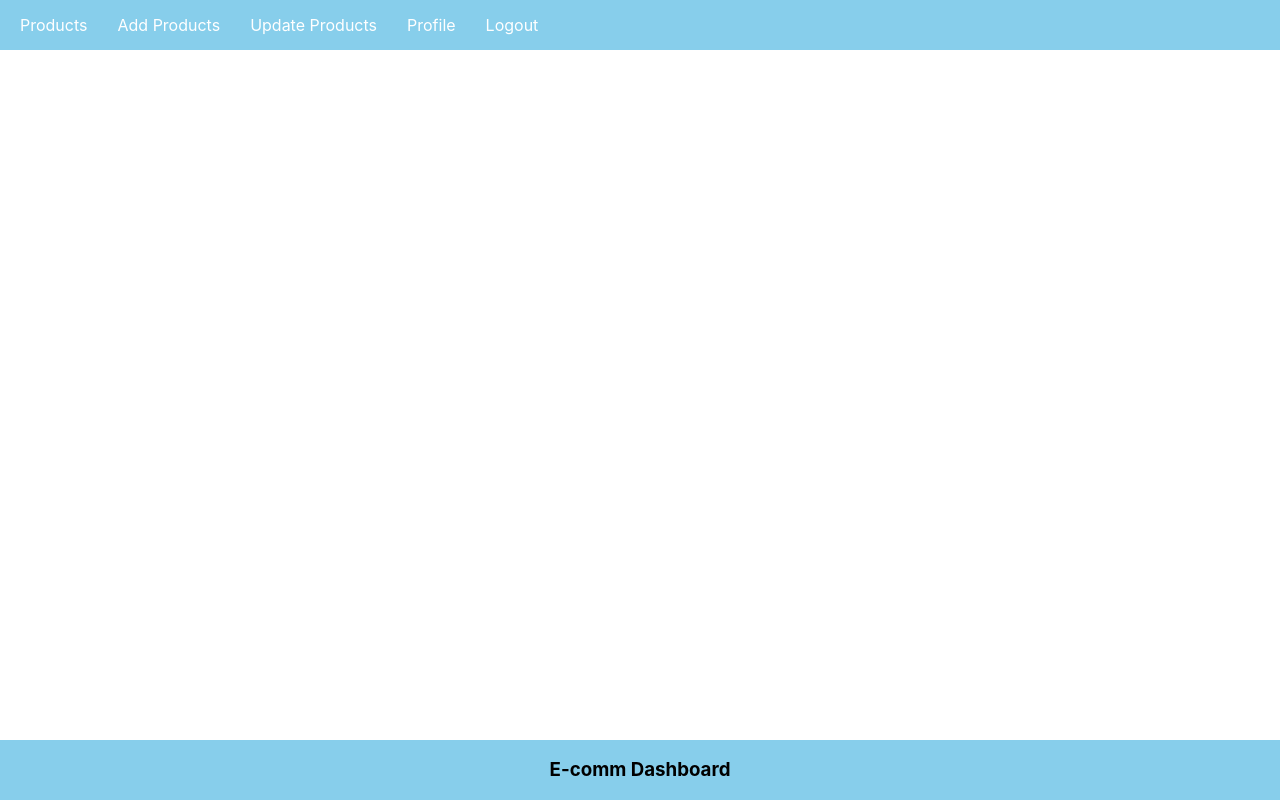
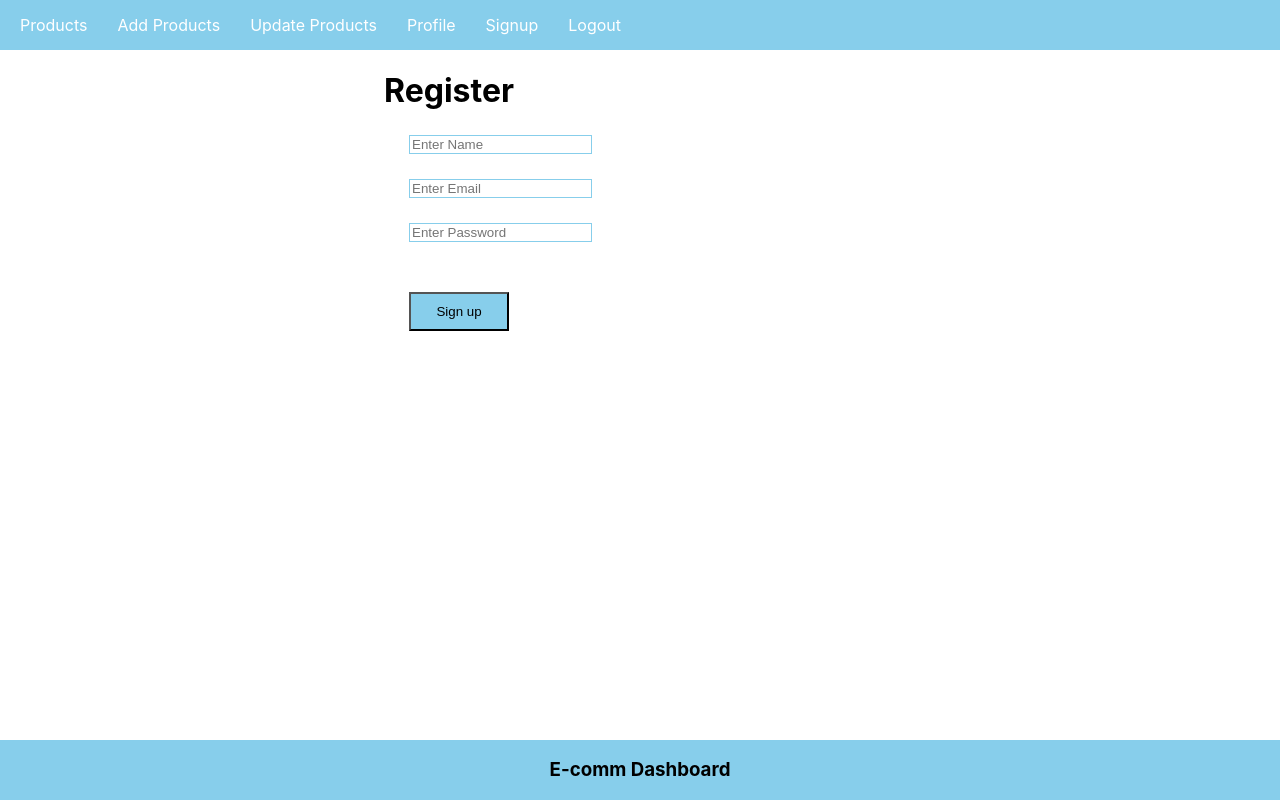
Before and after one commit to anon1277/mern-ecommerce-dashboard-main, a React (Create React App) app in the folder frontend/: page /signup in a window 1280 px wide. Built offline with nearby package versions, Linux system fonts and the light colour scheme.

Commit message:
React Register Form

```diff
--- a/frontend/src/App.css
+++ b/frontend/src/App.css
@@ -25,6 +25,29 @@
   text-decoration: none;
 }
 
+/* register page Input Fields */
+.inputBox{
+  display: block;
+  margin: 25px;
+  padding: 7x;
+  border: 1px solid skyblue;
+}
+
+
+/* registe_div on register Form */
+.registe_div{
+  margin-left: 30%;
+
+}
+
+/* .Signup_btn on Register Form */
+.Signup_btn{
+  margin: 25px;
+  padding: 10px;
+  width: 100px;
+  background-color: skyblue;
+  border: 1;
+}
 .nav-ul{
   padding: 5px;
   background-color: skyblue;
--- a/frontend/src/App.js
+++ b/frontend/src/App.js
@@ -2,6 +2,7 @@
 import NavBar from './components/NavBar'; // Importing NavBar component
 import { BrowserRouter, Routes, Route } from 'react-router-dom'; // Importing BrowserRouter, Routes, and Route components from react-router-dom
 import Footer from './components/Footer';
+import Signup from './components/Signup';
 
 function App() {
   return (
@@ -26,7 +27,9 @@
 
           {/* Route for Logout */}
           <Route path="/logout" element={<h1>Logout</h1>} />
-        </Routes>
+
+          <Route path="/signup" element={<Signup />} />
+         </Routes>
       </BrowserRouter>
       <Footer></Footer>
     </div>
--- a/frontend/src/components/NavBar.js
+++ b/frontend/src/components/NavBar.js
@@ -19,6 +19,9 @@
                 {/* Link to Profile */}
                 <li><Link to="/profile">Profile</Link></li>
 
+                 {/* Link to Signup */}
+                 <li><Link to="/signup">Signup</Link></li>
+
                 {/* Link to Logout */}
                 <li><Link to="/logout">Logout</Link></li>
             </ul>
--- /dev/null
+++ b/frontend/src/components/Signup.js
@@ -0,0 +1,25 @@
+import React ,{useState} from "react";
+
+// Signup Components
+const Signup = ()=>{
+
+    const   [name,setName] = useState("");
+    const   [email,setEmail] = useState("");
+    const   [password,setPassword] = useState("");
+    const collectdata = ()=>{
+        console.warn(name,email,password)
+    }
+    return(
+        <div className="registe_div">
+            <h1>Register</h1>
+            <input type="text" value={name} onChange={(e)=>setName(e.target.value)} className="inputBox" placeholder="Enter Name"/>
+            <input type="email" value={email} onChange={(e)=>setEmail(e.target.value)} className="inputBox" placeholder="Enter Email"/>
+            <input type="password" value={password} onChange={(e)=>setPassword(e.target.value)} className="inputBox" placeholder="Enter Password"/>
+
+            <button onClick={collectdata} className="Signup_btn" type="button">Sign up </button>
+        </div>
+
+    )
+}
+
+export default Signup;
```
